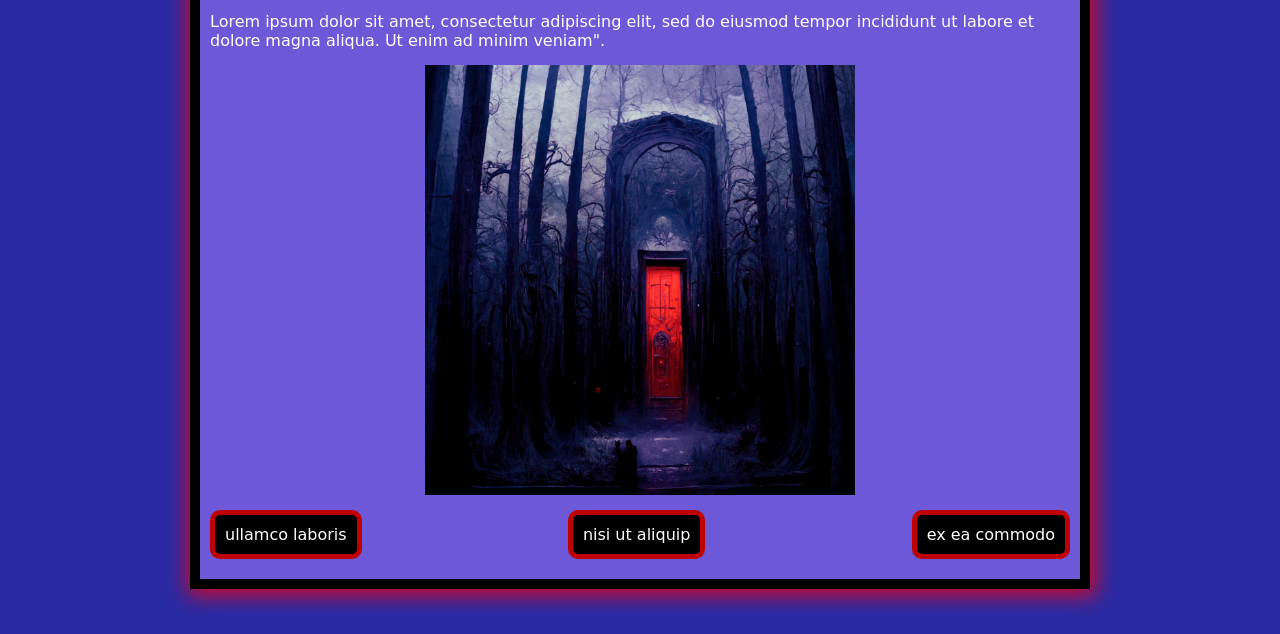
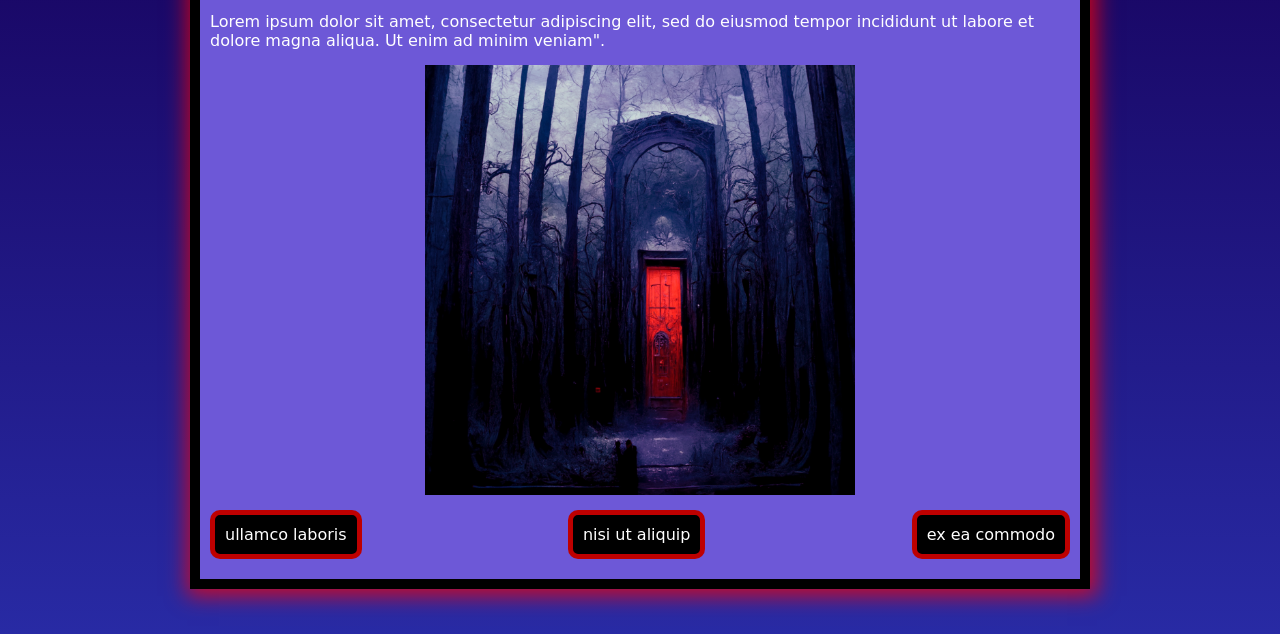
Before and after one commit to jessybous/vous-etes-le-heros, a plain HTML site: page boustany_jessica_vous-etes-le-heros_582-324MO/index.html in a window 1280 px wide. Shown: the part 166-800 px from the top of the page. Drawn offline with Linux system fonts and the light colour scheme; a web font is replaced by a local one.

Commit message:
colors-intro

```diff
--- a/boustany_jessica_vous-etes-le-heros_582-324MO/styles.css
+++ b/boustany_jessica_vous-etes-le-heros_582-324MO/styles.css
@@ -3,7 +3,7 @@
   color: #fff;
 }
 body {
-  background-color: #282aa4;
+  background-image: linear-gradient(#160059,#282aa4);
   display: flex;
   align-items: center;
   justify-content: center;
@@ -55,6 +55,7 @@ body {
   justify-content: space-between;
   font-family: "Eagle Lake", cursive;
   padding-bottom: 10px;
+
 }
 
 .bouton {
@@ -62,6 +63,7 @@ body {
   border: 5px solid rgba(255, 0, 0, 0.747);
   padding: 10px;
   border-radius: 10px;
+  transition: background-color 0.5s;
 }
 
 .bouton:hover {
```
